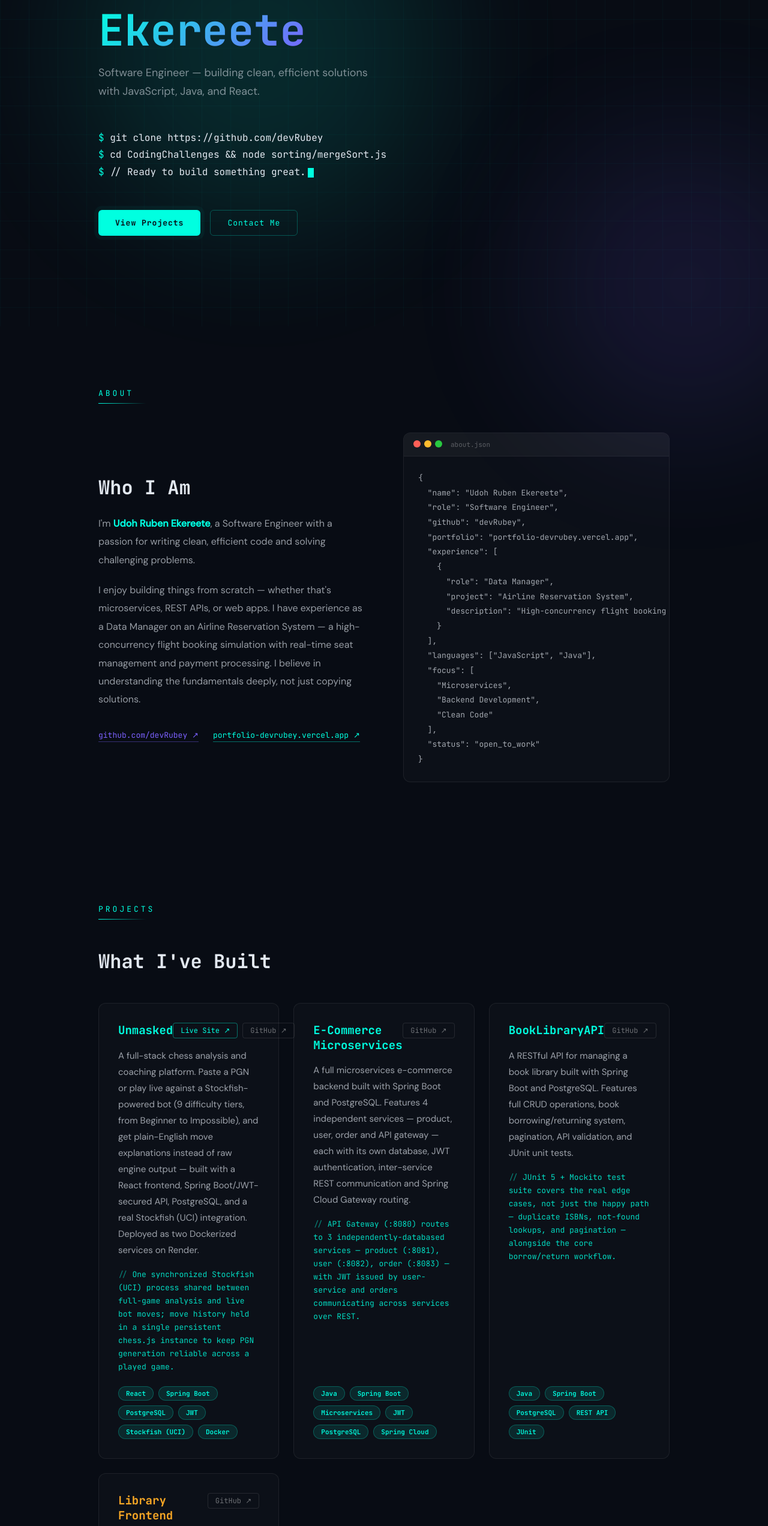
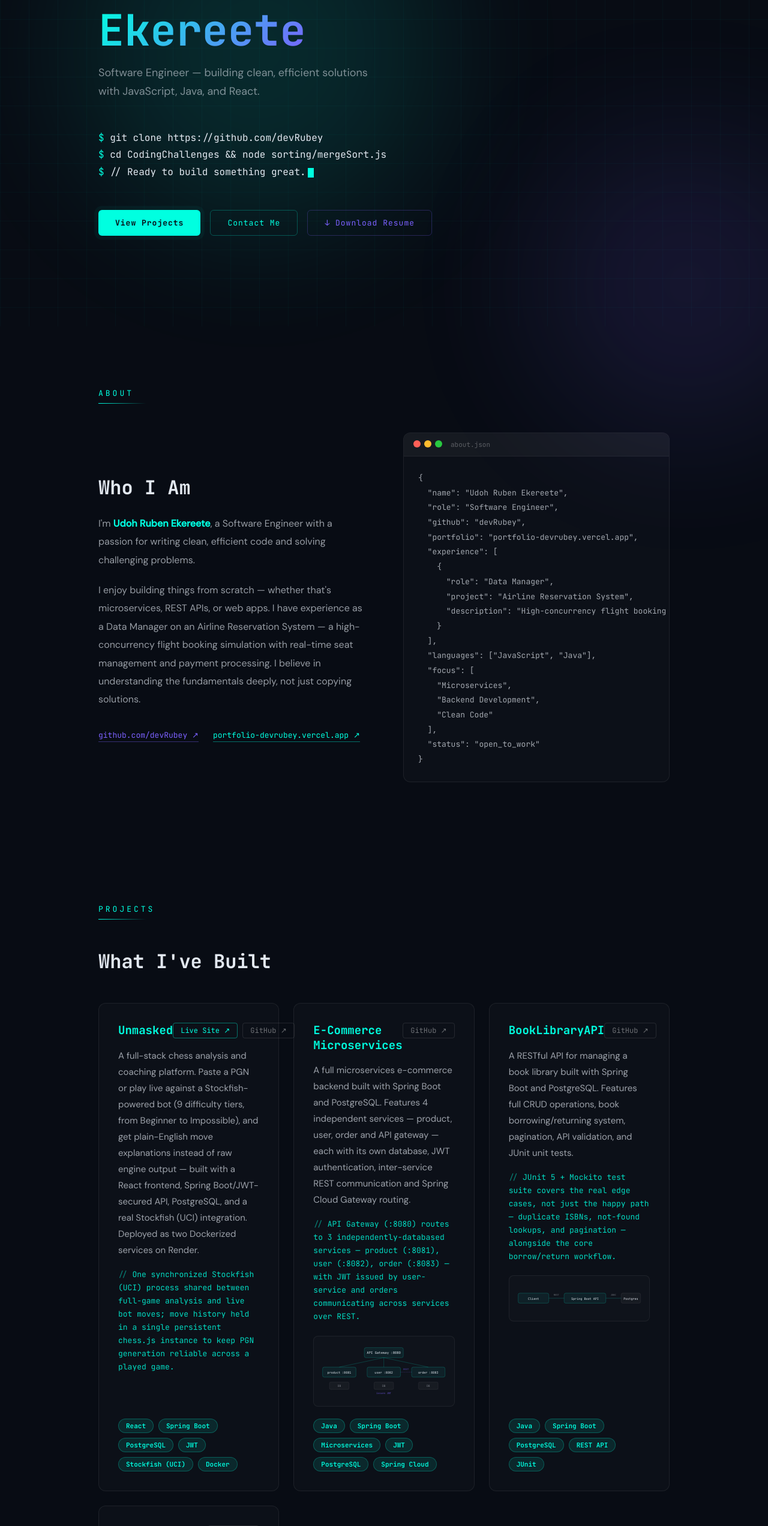
Before and after one commit to devRubey/portfolio, a React (Create React App) app: page / in a window 1280 px wide. Shown: the part 256-2800 px from the top of the page at 60% size. Built offline with nearby package versions, Linux system fonts and the light colour scheme.

Commit message:
Add architecture diagrams for projects

```diff
--- a/src/App.js
+++ b/src/App.js
@@ -1,6 +1,7 @@
 import { useState, useEffect, useRef } from "react";
 
 const GITHUB = "https://github.com/devRubey";
+const RESUME_URL = `${process.env.PUBLIC_URL}/Udoh_Ruben_Ekereete_CV.pdf`;
 
 const NAV_LINKS = ["Home", "About", "Projects", "Skills", "Contact"];
 
@@ -38,6 +39,7 @@ const PROJECTS = [
     github: "https://github.com/devRubey/ecommerce-microservices",
     architecture:
       "API Gateway (:8080) routes to 3 independently-databased services — product (:8081), user (:8082), order (:8083) — with JWT issued by user-service and orders communicating across services over REST.",
+    diagram: "microservices",
     accent: "#00ffe0",
   },
   {
@@ -48,6 +50,7 @@ const PROJECTS = [
     github: "https://github.com/devRubey/BookLibraryAPI",
     architecture:
       "JUnit 5 + Mockito test suite covers the real edge cases, not just the happy path — duplicate ISBNs, not-found lookups, and pagination — alongside the core borrow/return workflow.",
+    diagram: "booklibrary",
     accent: "#00ffe0",
   },
   {
@@ -235,6 +238,104 @@ function SectionLabel({ children }) {
 }
 
 // ── Project Card ─────────────────────────────────────────────────────
+// ── Architecture Diagrams (lightweight inline SVG, no deps) ─────────
+function MicroservicesDiagram() {
+  const box = { fill: "rgba(0,255,224,0.06)", stroke: "#00ffe066" };
+  const label = { fontFamily: "'JetBrains Mono', monospace", fill: "#e2e8f0" };
+  const dim = { fontFamily: "'JetBrains Mono', monospace", fill: "rgba(226,232,240,0.5)" };
+  return (
+    <svg
+      viewBox="0 0 460 190"
+      style={{ width: "100%", height: "auto", display: "block" }}
+      role="img"
+      aria-label="Architecture diagram: API Gateway routing to product, user, and order services, each with its own database"
+    >
+      {/* Gateway */}
+      <rect x="160" y="10" width="140" height="36" rx="6" {...box} />
+      <text x="230" y="33" textAnchor="middle" fontSize="12" {...label}>
+        API Gateway :8080
+      </text>
+
+      {/* connectors */}
+      <line x1="230" y1="46" x2="70" y2="80" stroke="#00ffe044" strokeWidth="1.5" />
+      <line x1="230" y1="46" x2="230" y2="80" stroke="#00ffe044" strokeWidth="1.5" />
+      <line x1="230" y1="46" x2="390" y2="80" stroke="#00ffe044" strokeWidth="1.5" />
+
+      {/* Product service */}
+      <rect x="10" y="80" width="120" height="36" rx="6" {...box} />
+      <text x="70" y="103" textAnchor="middle" fontSize="11" {...label}>
+        product :8081
+      </text>
+      <rect x="35" y="134" width="70" height="26" rx="4" fill="rgba(255,255,255,0.03)" stroke="rgba(255,255,255,0.15)" />
+      <text x="70" y="151" textAnchor="middle" fontSize="10" {...dim}>DB</text>
+
+      {/* User service */}
+      <rect x="170" y="80" width="120" height="36" rx="6" {...box} />
+      <text x="230" y="103" textAnchor="middle" fontSize="11" {...label}>
+        user :8082
+      </text>
+      <rect x="195" y="134" width="70" height="26" rx="4" fill="rgba(255,255,255,0.03)" stroke="rgba(255,255,255,0.15)" />
+      <text x="230" y="151" textAnchor="middle" fontSize="10" {...dim}>DB</text>
+      <text x="230" y="176" textAnchor="middle" fontSize="9" fill="#7b61ffbb" fontFamily="'JetBrains Mono', monospace">
+        issues JWT
+      </text>
+
+      {/* Order service */}
+      <rect x="330" y="80" width="120" height="36" rx="6" {...box} />
+      <text x="390" y="103" textAnchor="middle" fontSize="11" {...label}>
+        order :8083
+      </text>
+      <rect x="355" y="134" width="70" height="26" rx="4" fill="rgba(255,255,255,0.03)" stroke="rgba(255,255,255,0.15)" />
+      <text x="390" y="151" textAnchor="middle" fontSize="10" {...dim}>DB</text>
+
+      {/* order -> user REST check */}
+      <line x1="330" y1="98" x2="290" y2="98" stroke="#7b61ff66" strokeWidth="1.5" strokeDasharray="3,3" />
+      <text x="310" y="90" textAnchor="middle" fontSize="8" fill="#7b61ffbb" fontFamily="'JetBrains Mono', monospace">
+        REST
+      </text>
+    </svg>
+  );
+}
+
+function BookLibraryDiagram() {
+  const box = { fill: "rgba(0,255,224,0.06)", stroke: "#00ffe066" };
+  const label = { fontFamily: "'JetBrains Mono', monospace", fill: "#e2e8f0", fontSize: "11" };
+  return (
+    <svg
+      viewBox="0 0 460 100"
+      style={{ width: "100%", height: "auto", display: "block" }}
+      role="img"
+      aria-label="Architecture diagram: Client sends REST requests to the Spring Boot API, which reads and writes to PostgreSQL"
+    >
+      <rect x="10" y="32" width="110" height="36" rx="6" {...box} />
+      <text x="65" y="55" textAnchor="middle" {...label}>Client</text>
+
+      <line x1="120" y1="50" x2="175" y2="50" stroke="#00ffe044" strokeWidth="1.5" />
+      <text x="147" y="42" textAnchor="middle" fontSize="8" fill="rgba(226,232,240,0.5)" fontFamily="'JetBrains Mono', monospace">
+        REST
+      </text>
+
+      <rect x="175" y="32" width="150" height="36" rx="6" {...box} />
+      <text x="250" y="55" textAnchor="middle" {...label}>Spring Boot API</text>
+
+      <line x1="325" y1="50" x2="380" y2="50" stroke="#00ffe044" strokeWidth="1.5" />
+      <text x="352" y="42" textAnchor="middle" fontSize="8" fill="rgba(226,232,240,0.5)" fontFamily="'JetBrains Mono', monospace">
+        JDBC
+      </text>
+
+      <rect x="380" y="32" width="70" height="36" rx="6" fill="rgba(255,255,255,0.03)" stroke="rgba(255,255,255,0.15)" />
+      <text x="415" y="55" textAnchor="middle" fontSize="11" fontFamily="'JetBrains Mono', monospace" fill="#e2e8f0">
+        Postgres
+      </text>
+    </svg>
+  );
+}
+
+const DIAGRAMS = {
+  microservices: MicroservicesDiagram,
+  booklibrary: BookLibraryDiagram,
+};
+
 function ProjectCard({ project, index }) {
   const [hovered, setHovered] = useState(false);
 
@@ -358,6 +459,22 @@ function ProjectCard({ project, index }) {
           <span style={{ opacity: 0.6 }}>{"// "}</span>
           {project.architecture}
         </p>
+      )}
+      {project.diagram && DIAGRAMS[project.diagram] && (
+        <div
+          style={{
+            background: "rgba(255,255,255,0.015)",
+            border: "1px solid rgba(255,255,255,0.06)",
+            borderRadius: 8,
+            padding: "14px 10px",
+            marginBottom: 20,
+          }}
+        >
+          {(() => {
+            const Diagram = DIAGRAMS[project.diagram];
+            return <Diagram />;
+          })()}
+        </div>
       )}
       <div
         style={{
@@ -854,6 +971,36 @@ export default function Portfolio() {
             >
               Contact Me
             </button>
+            <a
+              href={RESUME_URL}
+              download="Udoh_Ruben_Ekereete_CV.pdf"
+              style={{
+                fontFamily: "'JetBrains Mono', monospace",
+                fontSize: 13,
+                background: "transparent",
+                color: "#7b61ff",
+                border: "1px solid #7b61ff44",
+                padding: "12px 28px",
+                borderRadius: 6,
+                cursor: "pointer",
+                letterSpacing: 1,
+                textDecoration: "none",
+                display: "inline-flex",
+                alignItems: "center",
+                gap: 8,
+                transition: "all 0.2s",
+              }}
+              onMouseEnter={(e) => {
+                e.currentTarget.style.background = "#7b61ff11";
+                e.currentTarget.style.borderColor = "#7b61ff";
+              }}
+              onMouseLeave={(e) => {
+                e.currentTarget.style.background = "transparent";
+                e.currentTarget.style.borderColor = "#7b61ff44";
+              }}
+            >
+              ↓ Download Resume
+            </a>
           </div>
         </div>
       </Section>
@@ -1332,7 +1479,7 @@ export default function Portfolio() {
             fontSize: 12,
           }}
         >
-          © 2025 Udoh Ruben Ekereete
+          © 2026 Udoh Ruben Ekereete
         </span>
         <span
           style={{
```
